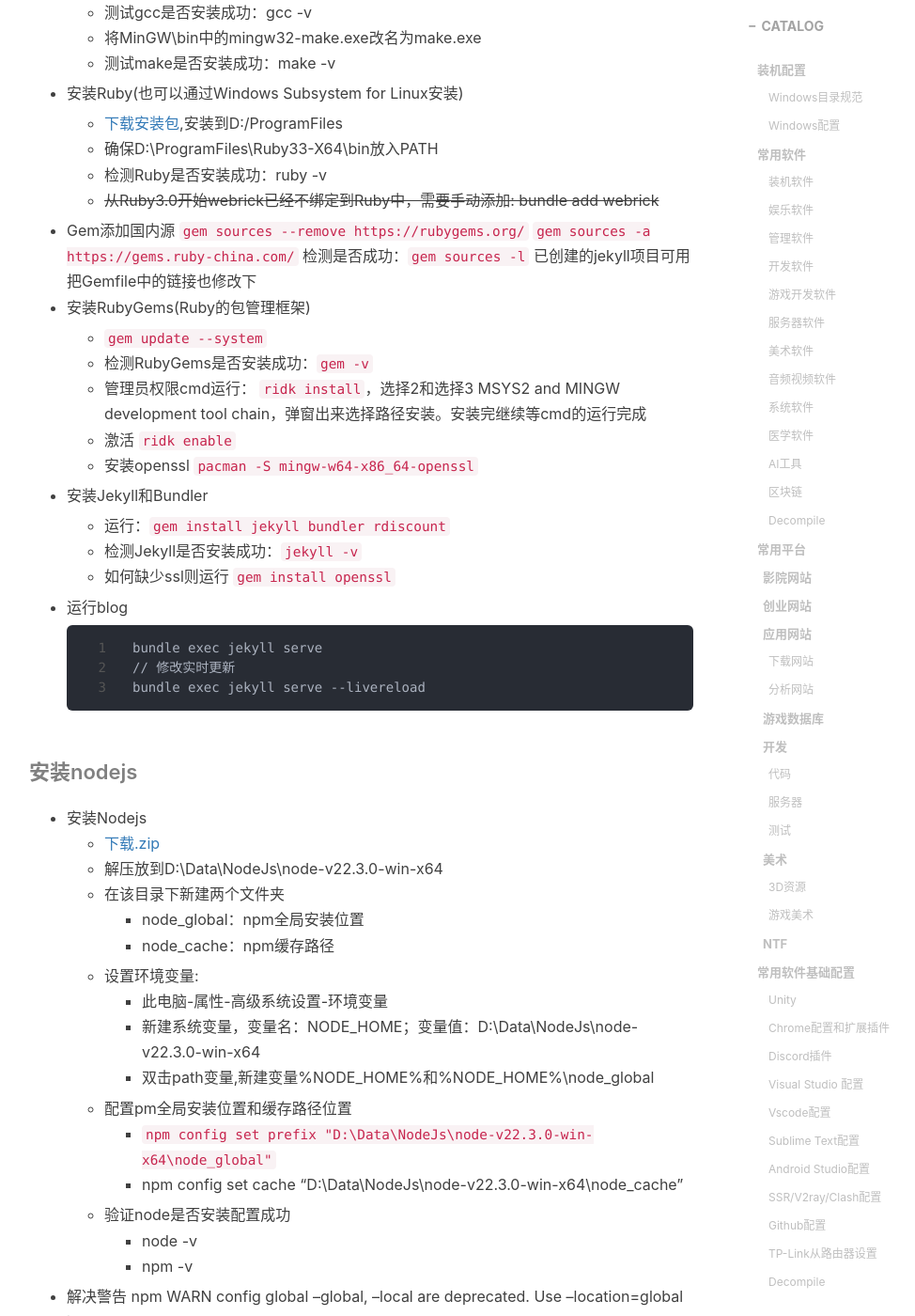
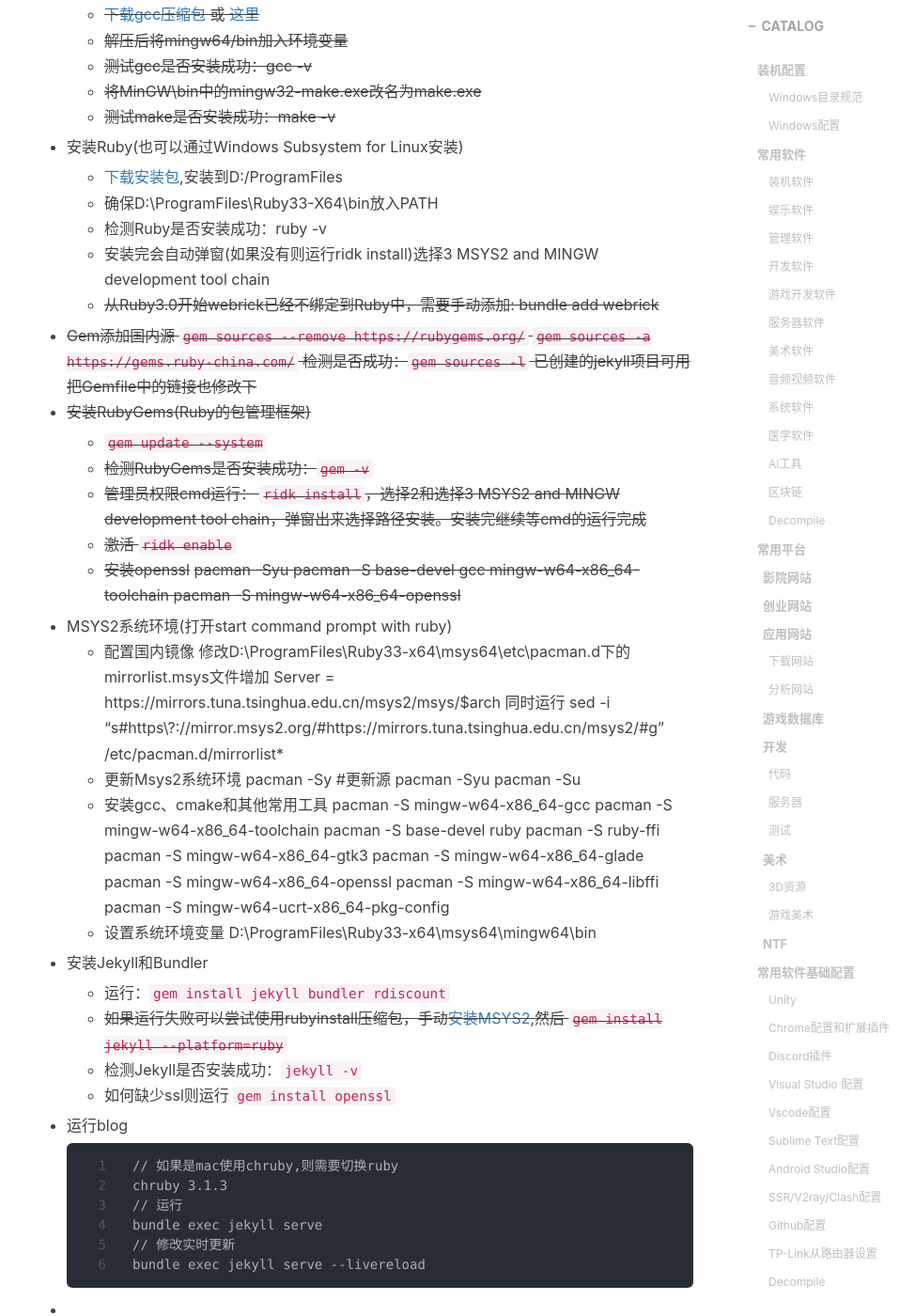
Before and after one commit to gumcstronger/gumcstronger.github.io, a Jekyll site: the page built from _posts/2022/2022-08-24-windows.md, in a window 1280 px wide and 1400 px high, scrolled down 18506 px. Shown: the whole window at 94% size, without its empty margins (234-1208 px from the left). Built offline with Jekyll 4.4.1, drawn with Linux system fonts in a browser that asks for light colours; comment, search, counter and statistics services are not loaded.

Commit message:
Update 2022-08-24-windows.md

````diff
--- a/_posts/2022/2022-08-24-windows.md
+++ b/_posts/2022/2022-08-24-windows.md
@@ -616,6 +616,8 @@ git config --global --unset https.proxy
 
 #### 安装Cmake
 
+ cmake和gcc环境也可使用MSYS2
+
 - 安装cmake
   - [下载安装包](https://cmake.org/download/)
   - 放到D:\Data\下
@@ -626,44 +628,76 @@ git config --global --unset https.proxy
 
   [官方教程](https://jekyllrb.com/docs/)
 
-- 安装cmake
-- 安装gcc
+- ~~安装cmake~~
+- ~~安装gcc~~
 
-  - [下载gcc压缩包](https://sourceforge.net/projects/mingw-w64/files/mingw-w64/mingw-w64-release/) 或 [这里](https://gcc-mcf.lhmouse.com/)
-  - 解压后将mingw64/bin加入环境变量
-  - 测试gcc是否安装成功：gcc -v
-  - 将MinGW\bin中的mingw32-make.exe改名为make.exe
-  - 测试make是否安装成功：make -v
+  - ~~[下载gcc压缩包](https://sourceforge.net/projects/mingw-w64/files/mingw-w64/mingw-w64-release/) 或 [这里](https://gcc-mcf.lhmouse.com/)~~
+  - ~~解压后将mingw64/bin加入环境变量~~
+  - ~~测试gcc是否安装成功：gcc -v~~
+  - ~~将MinGW\bin中的mingw32-make.exe改名为make.exe~~
+  - ~~测试make是否安装成功：make -v~~
 - 安装Ruby(也可以通过Windows Subsystem for Linux安装)
 
   - [下载安装包](https://rubyinstaller.org/downloads/),安装到D:/ProgramFiles
   - 确保D:\ProgramFiles\\Ruby33-X64\bin放入PATH
   - 检测Ruby是否安装成功：ruby -v
+  - 安装完会自动弹窗(如果没有则运行ridk install)选择3 MSYS2 and MINGW development tool chain
   - ~~从Ruby3.0开始webrick已经不绑定到Ruby中，需要手动添加: bundle add webrick~~
-- Gem添加国内源
+- ~~Gem添加国内源
   `gem sources --remove https://rubygems.org/`
   `gem sources -a https://gems.ruby-china.com/`
   检测是否成功：`gem sources -l`
-  已创建的jekyll项目可用把Gemfile中的链接也修改下
-- 安装RubyGems(Ruby的包管理框架)
+  已创建的jekyll项目可用把Gemfile中的链接也修改下~~
+- ~~安装RubyGems(Ruby的包管理框架)~~
 
-  - `gem update --system`
-  - 检测RubyGems是否安装成功：`gem -v`
-  - 管理员权限cmd运行： `ridk install`，选择2和选择3 MSYS2 and MINGW development tool chain，弹窗出来选择路径安装。安装完继续等cmd的运行完成
-  - 激活 `ridk enable`
-  - 安装openssl `pacman -S mingw-w64-x86_64-openssl`
+  - ~~`gem update --system`~~
+  - ~~检测RubyGems是否安装成功：`gem -v`~~
+  - ~~管理员权限cmd运行： `ridk install`，选择2和选择3 MSYS2 and MINGW development tool chain，弹窗出来选择路径安装。安装完继续等cmd的运行完成~~
+  - ~~激活 `ridk enable`~~
+  - ~~安装openssl~~
+    ~~pacman -Syu
+    pacman -S base-devel gcc mingw-w64-x86_64-toolchain
+    pacman -S mingw-w64-x86_64-openssl~~
+- MSYS2系统环境(打开start command prompt with ruby)
+  - 配置国内镜像
+    修改D:\ProgramFiles\Ruby33-x64\msys64\etc\pacman.d下的mirrorlist.msys文件增加
+    Server = https://mirrors.tuna.tsinghua.edu.cn/msys2/msys/$arch
+    同时运行
+    sed -i "s#https\?://mirror.msys2.org/#https://mirrors.tuna.tsinghua.edu.cn/msys2/#g" /etc/pacman.d/mirrorlist*
+  - 更新Msys2系统环境
+    pacman -Sy
+    #更新源
+    pacman -Syu
+    pacman -Su
+  - 安装gcc、cmake和其他常用工具
+    pacman -S mingw-w64-x86_64-gcc
+    pacman -S  mingw-w64-x86_64-toolchain
+    pacman -S  base-devel ruby
+    pacman -S ruby-ffi
+    pacman -S mingw-w64-x86_64-gtk3
+    pacman -S  mingw-w64-x86_64-glade
+    pacman -S mingw-w64-x86_64-openssl
+    pacman -S mingw-w64-x86_64-libffi
+    pacman -S mingw-w64-ucrt-x86_64-pkg-config
+  - 设置系统环境变量
+    D:\ProgramFiles\Ruby33-x64\msys64\mingw64\bin
 - 安装Jekyll和Bundler
 
   - 运行：`gem install jekyll bundler rdiscount`
+  - ~~如果运行失败可以尝试使用rubyinstall压缩包，手动[安装MSYS2](https://www.cnblogs.com/CodeWorkerLiMing/p/12274583.html),然后 `gem install jekyll --platform=ruby`~~
   - 检测Jekyll是否安装成功：`jekyll -v`
   - 如何缺少ssl则运行 `gem install openssl`
 - 运行blog
 
   ```
+  // 如果是mac使用chruby,则需要切换ruby
+  chruby 3.1.3
+  // 运行
   bundle exec jekyll serve
   // 修改实时更新
   bundle exec jekyll serve --livereload
   ```
+-
 
 #### 安装nodejs
 
````
